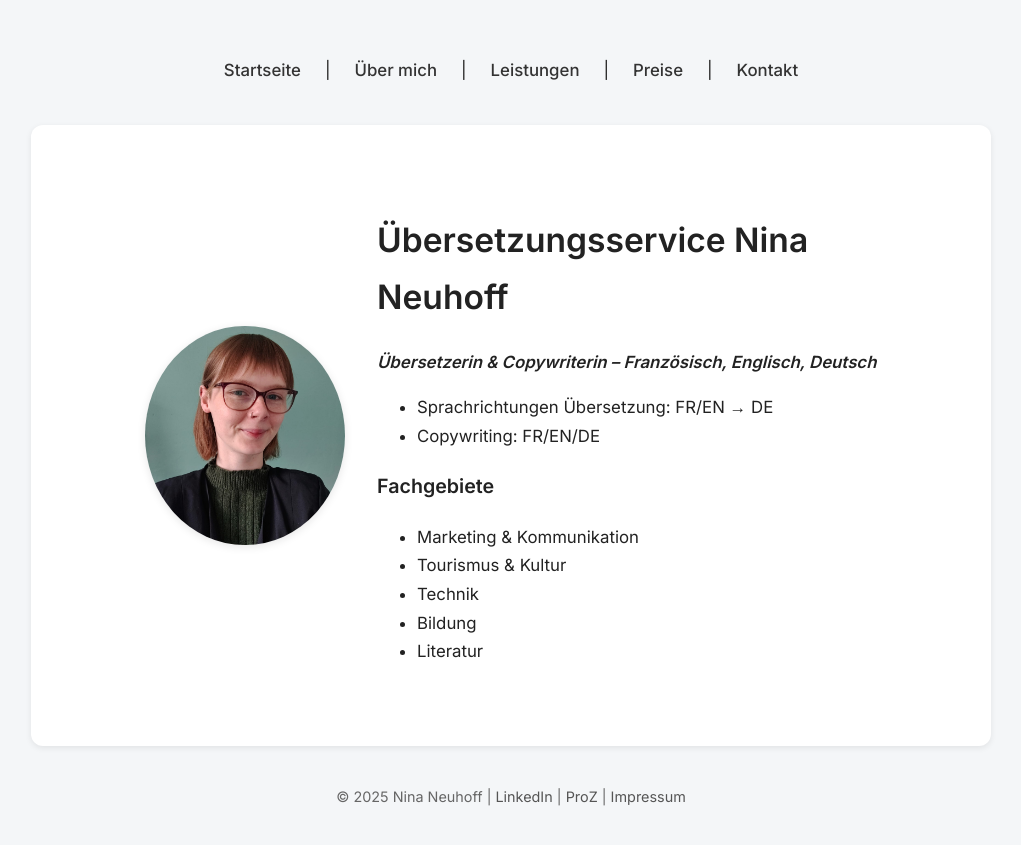
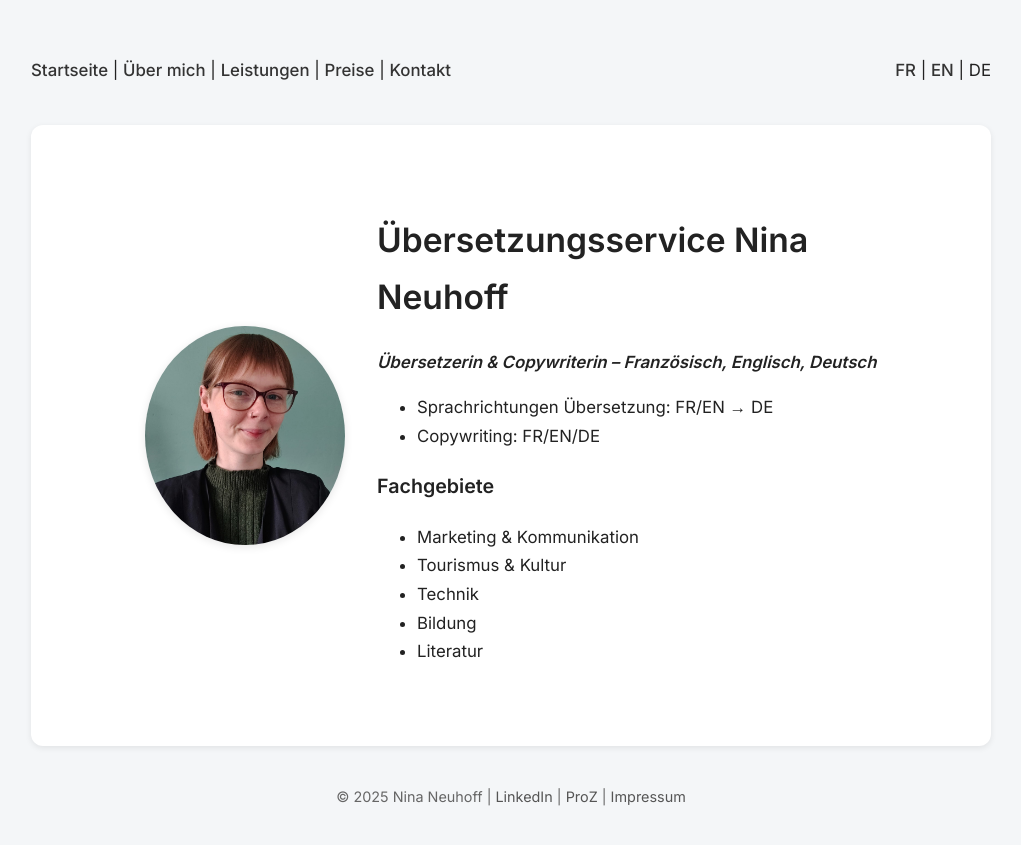
Before and after one commit to nneuhoff/traduction-translation-uebersetzung, a Jekyll site: the page built from de/index.md, in a window 1280 px wide. Shown: the top 845 px of the page, without its empty margins (129-1150 px from the left). Built offline with Jekyll 4.4.1, drawn with Linux system fonts in a browser that asks for light colours.

Commit message:
Update default-de.html

```diff
--- a/_layouts/default-de.html
+++ b/_layouts/default-de.html
@@ -10,12 +10,17 @@
 <body>
   <!-- Header -->
   <header>
-    <nav>
-      <a href="{{ '/index.html' | relative_url }}">Startseite</a> |
-      <a href="{{ '/about.html' | relative_url }}">Über mich</a> |
-      <a href="{{ '/services.html' | relative_url }}">Leistungen</a> |
-      <a href="{{ '/pricing.html' | relative_url }}">Preise</a> |
-      <a href="{{ '/contact.html' | relative_url }}">Kontakt</a>
+    <nav style="display: flex; justify-content: space-between; align-items: center; padding: 1rem 0;">
+      <div>
+        <a href="{{ '/index.html' | relative_url }}">Startseite</a> |
+        <a href="{{ '/about.html' | relative_url }}">Über mich</a> |
+        <a href="{{ '/services.html' | relative_url }}">Leistungen</a> |
+        <a href="{{ '/pricing.html' | relative_url }}">Preise</a> |
+        <a href="{{ '/contact.html' | relative_url }}">Kontakt</a>
+      </div>
+      <div>
+        <a href="../fr/index.html">FR</a> | <a href="../en/index.html">EN</a> | DE
+      </div>
     </nav>
   </header>
 
```
